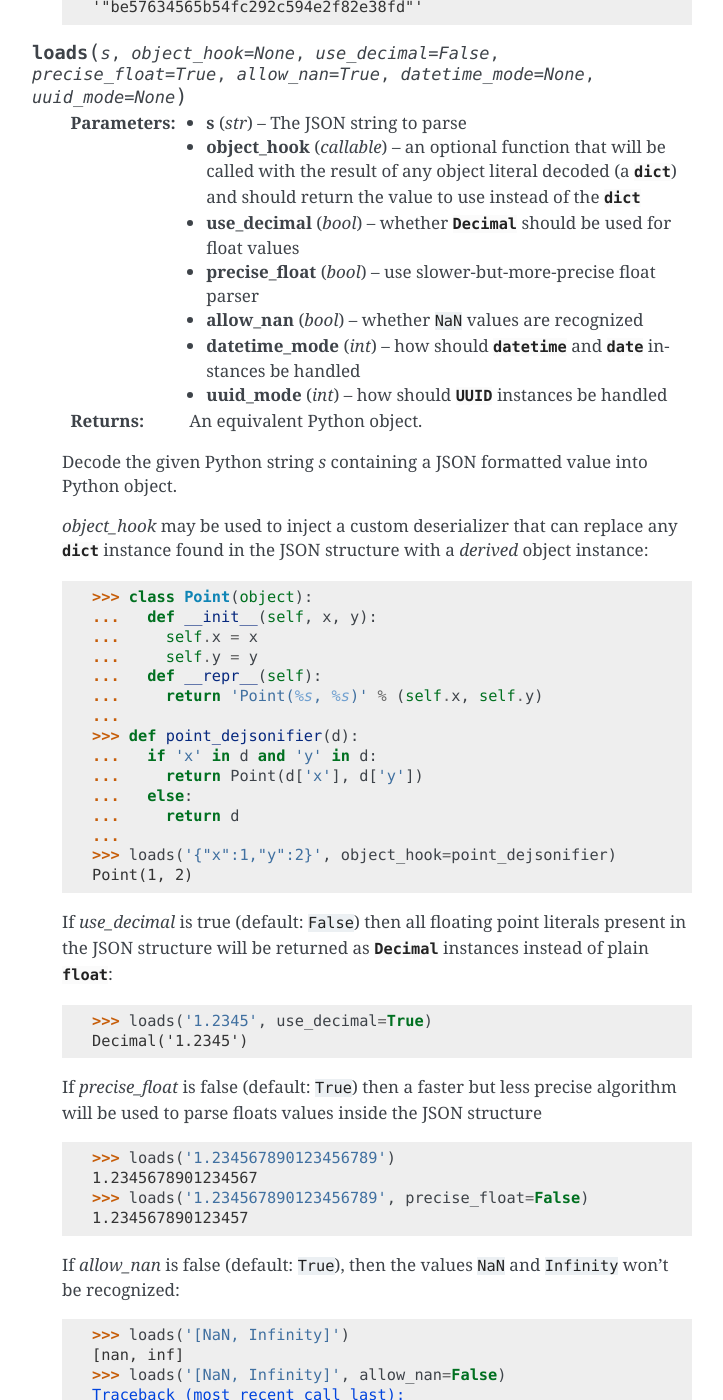
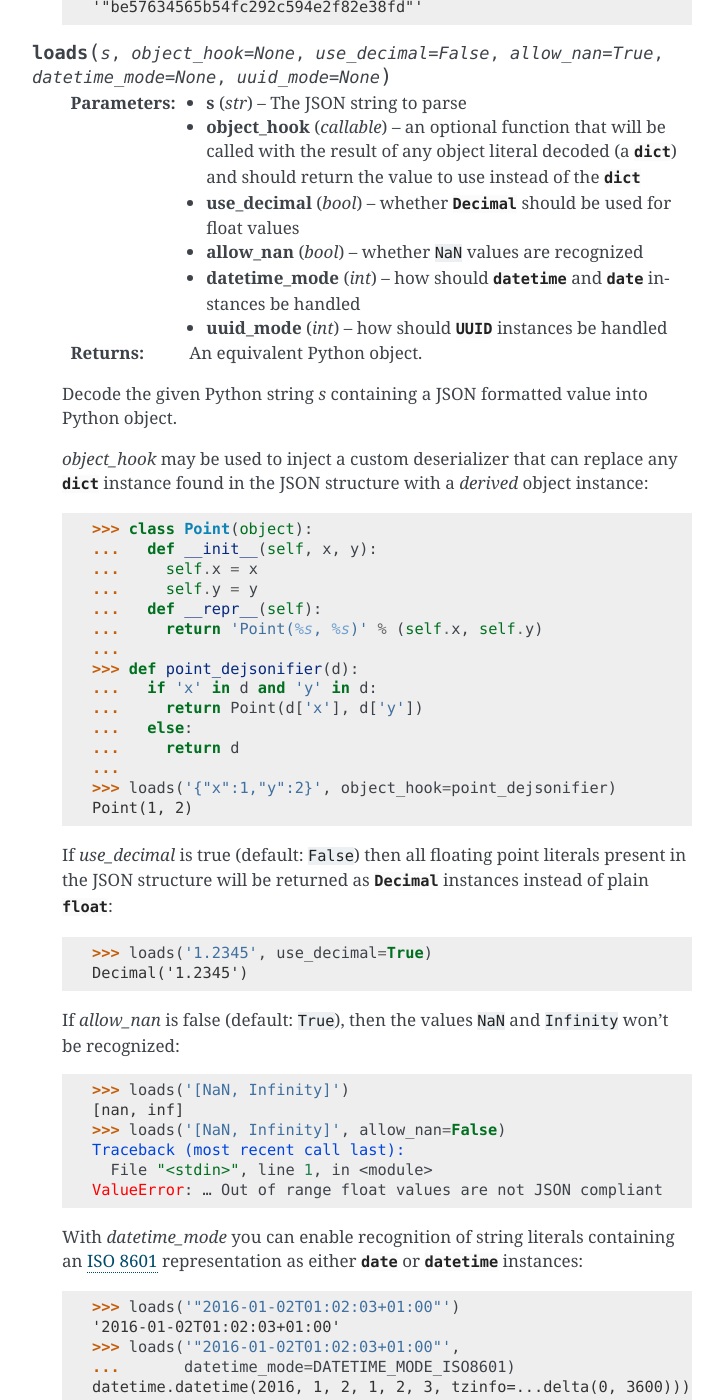
Before and after one commit to python-rapidjson/python-rapidjson, a Sphinx documentation site: the page built from docs/api.rst, in a window 1280 px wide and 1400 px high, scrolled down 5055 px. Shown: the whole window, without its empty margins (388-1111 px from the left). Built offline with Sphinx 7.4.7, drawn with Linux system fonts in a browser that asks for light colours.

Commit message:
Remove tests and documentation related to the option precise_float

```diff
--- a/docs/api.rst
+++ b/docs/api.rst
@@ -266,15 +266,14 @@
        >>> dumps(random_uuid, uuid_mode=UUID_MODE_HEX) # doctest: +SKIP
        '"be57634565b54fc292c594e2f82e38fd"'
 
-.. function:: loads(s, object_hook=None, use_decimal=False, precise_float=True, \
-                    allow_nan=True, datetime_mode=None, uuid_mode=None)
+.. function:: loads(s, object_hook=None, use_decimal=False, allow_nan=True, \
+                    datetime_mode=None, uuid_mode=None)
 
    :param str s: The JSON string to parse
    :param callable object_hook: an optional function that will be called with the result of
                                 any object literal decoded (a :class:`dict`) and should return
                                 the value to use instead of the :class:`dict`
    :param bool use_decimal: whether :class:`Decimal` should be used for float values
-   :param bool precise_float: use slower-but-more-precise float parser
    :param bool allow_nan: whether ``NaN`` values are recognized
    :param int datetime_mode: how should :class:`datetime` and :class:`date` instances be
                              handled
@@ -312,16 +311,6 @@
 
        >>> loads('1.2345', use_decimal=True)
        Decimal('1.2345')
-
-   If `precise_float` is false (default: ``True``) then a faster but less precise algorithm
-   will be used to parse floats values inside the JSON structure
-
-   .. doctest::
-
-       >>> loads('1.234567890123456789')
-       1.2345678901234567
-       >>> loads('1.234567890123456789', precise_float=False)
-       1.234567890123457
 
    If `allow_nan` is false (default: ``True``), then the values ``NaN`` and ``Infinity`` won't
    be recognized:
```
Also changed, not shown: 2 other files.
